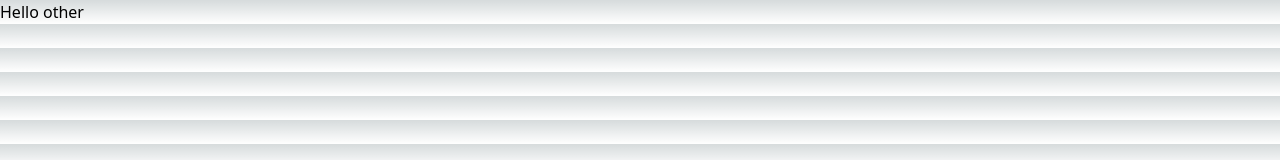
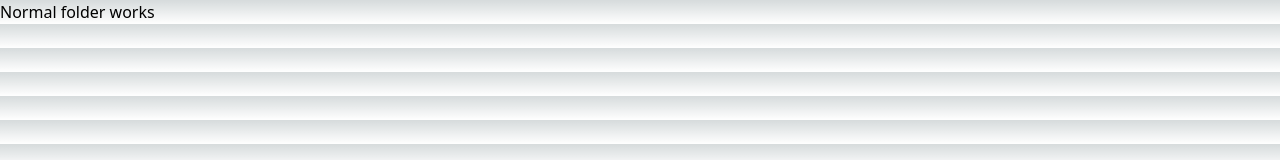
Before and after one commit to AxelSorensen/ResearchReader, a Next.js app: page /folder in a window 1280 px wide. Shown: the top 160 px of the page. Built offline with nearby package versions, Linux system fonts and the light colour scheme.

Commit message:
first commit

```diff
--- a/src/app/[name]/page.js
+++ b/src/app/[name]/page.js
@@ -1,6 +1,7 @@
 'use client'
 
 export const dynamicParams = true
+export const dynamic = 'force-dynamic'
 export default function Other() {
   return (
     <div>Hello other</div>
--- /dev/null
+++ b/src/app/folder/page.js
@@ -0,0 +1,9 @@
+'use client'
+
+export const dynamicParams = true;
+export const dynamic = 'force-dynamic'
+export default function Home() {
+  return (
+    <div>Normal folder works</div>
+  )
+}
```
